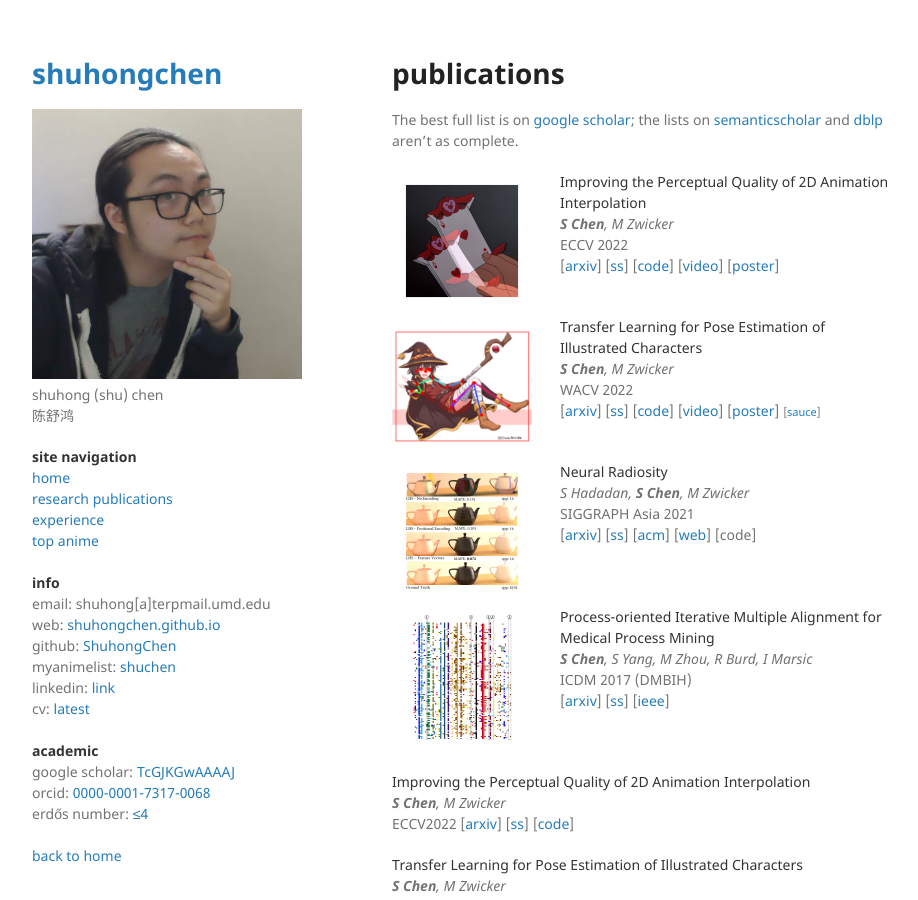
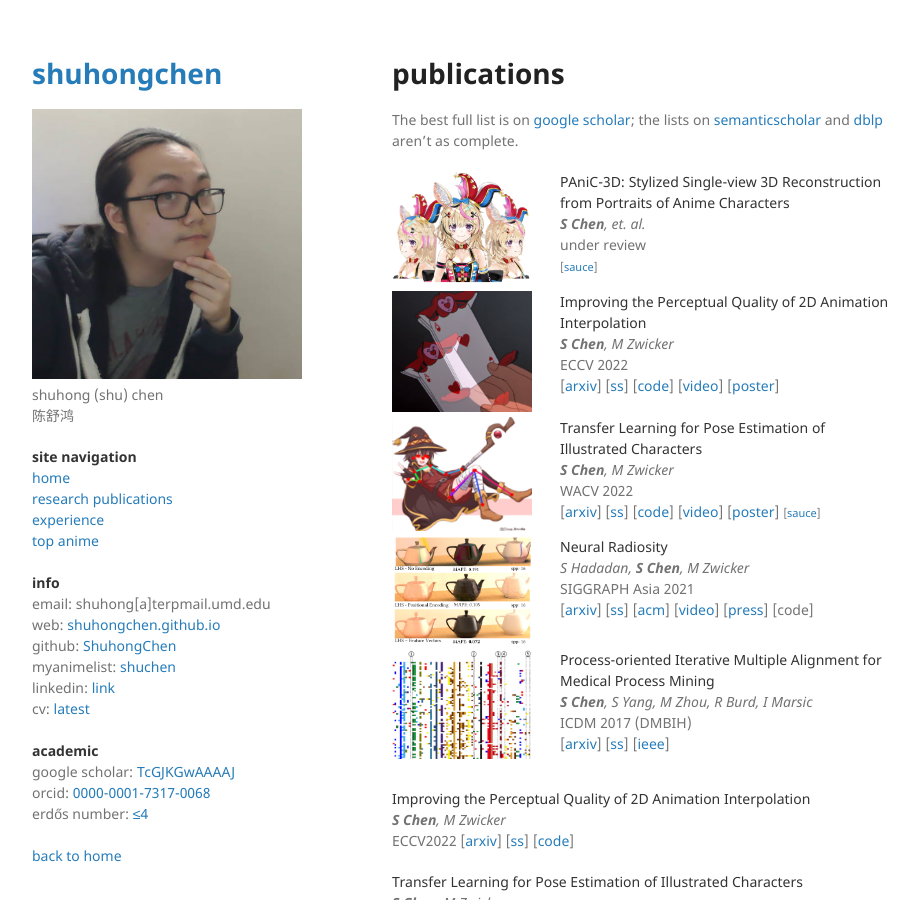
Before and after one commit to ShuhongChen/shuhongchen.github.io, a Jekyll site: the page built from publications.md, in a window 1280 px wide and 900 px high. Shown: the whole window, without its empty margins (178-1096 px from the left). Built offline with Jekyll 4.4.1, drawn with Linux system fonts in a browser that asks for light colours.

Commit message:
update panic

```diff
--- a/publications.md
+++ b/publications.md
@@ -24,6 +24,24 @@ The best full list is on [google scholar](https://scholar.google.com/citations?h
 </style>
 <table cellspacing='0' cellpadding='0' border='0'>
 <tbody>
+<tr>
+    <td>
+        <img src='./assets/img/proj_panic.png' class='thumbnail-bigger'>
+    </td>
+    <td class=pad_pubs>
+        <label class=darktext>
+            PAniC-3D: Stylized Single-view 3D Reconstruction from Portraits of Anime Characters<br>
+        </label>
+        <i>
+            <b>S Chen</b>,
+            et. al.
+            <br>
+        </i>
+        under review
+        <br>
+        <small>[<a href='https://virtualyoutuber.fandom.com/wiki/Omaru_Polka'>sauce</a>]</small>
+    </td>
+</tr>
 <tr>
     <td>
         <img src='./assets/img/proj_eisai.png' class='thumbnail-bigger'>
@@ -89,7 +107,8 @@ The best full list is on [google scholar](https://scholar.google.com/citations?h
         [<a href='https://arxiv.org/abs/2105.12319'>arxiv</a>]
         [<a href='https://www.semanticscholar.org/paper/Neural-Radiosity-Hadadan-Chen/94261c7cb0d991f4137f55783f76b1f67810366e'>ss</a>]
         [<a href='https://dl.acm.org/doi/10.1145/3478513.3480569'>acm</a>]
-        [<a href='http://www.cs.umd.edu/~saeedhd/#portfolio/neural_radiosity'>web</a>]
+        [<a href='http://www.cs.umd.edu/~saeedhd/#portfolio/neural_radiosity'>video</a>]
+        [<a href='https://www.youtube.com/watch?v=cwS_Fw4u0rM'>press</a>]
         [code]
     </td>
 </tr>
```
Also changed, not shown: experience.md (+3 -3 lines), assets/img/proj_bizarre.png, assets/img/proj_eisai.png, assets/img/proj_neural_radiosity.png, assets/img/proj_panic.png (added), assets/img/proj_pima.png, 2 other files.
